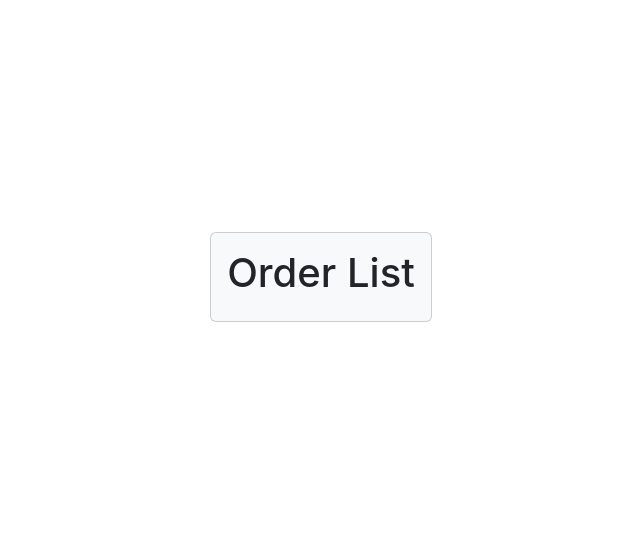
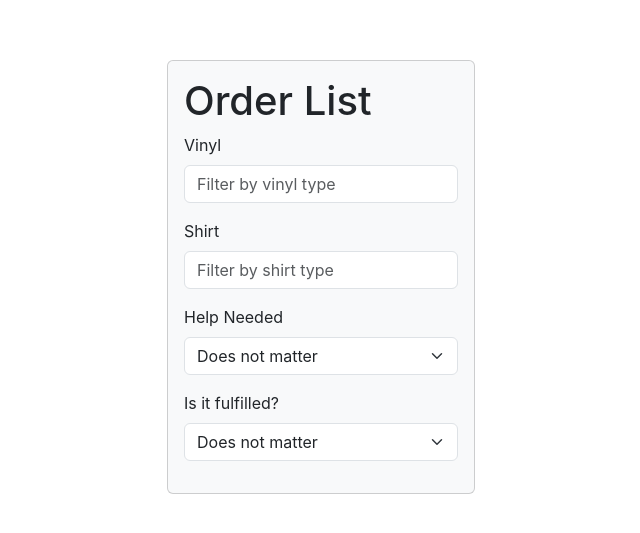
Before and after one commit to jaymenelson56/Clumsy-Apparel, a Next.js app in the folder client/: page /orders in a window 1280 px wide. Shown: the part 123-656 px from the top of the page, without its empty margins (319-959 px from the left). Built offline with nearby package versions, Linux system fonts and the light colour scheme.

Commit message:
started the ticket with some filters on the page

```diff
--- a/client/src/pages/orders/index.js
+++ b/client/src/pages/orders/index.js
@@ -4,6 +4,10 @@ import {
     Card,
     CardBody,
     CardTitle,
+    Form,
+    FormGroup,
+    Label,
+    Input,
 } from "reactstrap";
 
 export default function OrderList() {
@@ -20,6 +24,46 @@ export default function OrderList() {
                     <Card className="card-custom">
                         <CardBody>
                             <CardTitle tag="h1">Order List</CardTitle>
+
+                            {/* Filter Section */}
+                            <Form>
+                                <FormGroup>
+                                    <Label for="vinyl">Vinyl</Label>
+                                    <Input
+                                        id="vinylFilter"
+                                        name="vinyl"
+                                        type="text"
+                                        placeholder="Filter by vinyl type"
+                                    />
+                                </FormGroup>
+
+                                <FormGroup>
+                                    <Label for="shirt">Shirt</Label>
+                                    <Input
+                                        id="shirtFilter"
+                                        name="shirt"
+                                        type="text"
+                                        placeholder="Filter by shirt type"
+                                    />
+                                </FormGroup>
+                                <FormGroup>
+                                    <Label for="neededHelp">Help Needed</Label>
+                                    <Input id="neededHelp" name="neededHelp" type="select">
+                                        <option value="">Does not matter</option>
+                                        <option value="yes">Yes</option>
+                                        <option value="no">No</option>
+                                    </Input>
+                                </FormGroup>
+                                <FormGroup>
+                                    <Label for="fulfilled">Is it fulfilled?</Label>
+                                    <Input Id="fulfilled" name="fulfilled" type="select">
+                                        <option value="">Does not matter</option>
+                                        <option value="">Yes</option>
+                                        <option value="">No</option>
+
+                                    </Input>
+                                </FormGroup>
+                            </Form>
                         </CardBody>
                     </Card>
                 </main>
```
